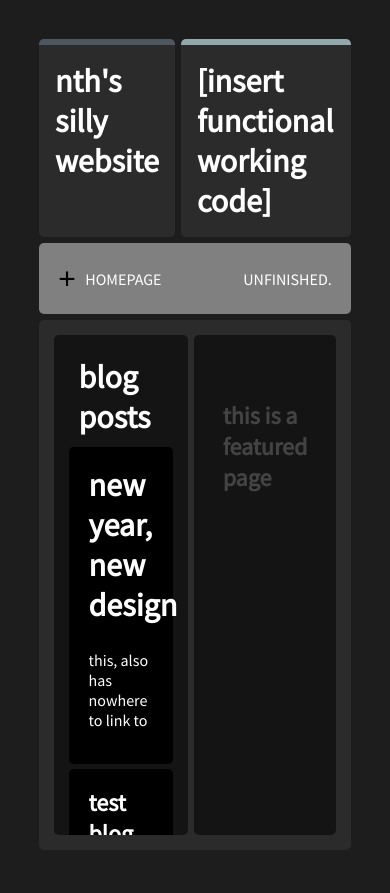
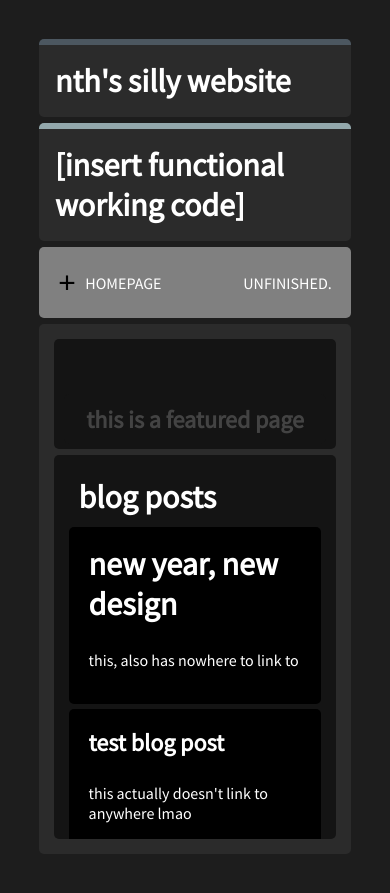
Before and after one commit to nthprsnl/website, a plain HTML site: page index.html in a window 390 px wide. Drawn offline with Linux system fonts and the light colour scheme.

Commit message:
responsive

```diff
--- a/assets/css/index.css
+++ b/assets/css/index.css
@@ -141,3 +141,15 @@ html::-webkit-scrollbar-thumb {
     border: 0.6vw solid var(--div-layer1);
     border-radius: 100vw;
 }
+
+@media all and (max-width: 1024px) {
+    header {
+        flex-direction:column;
+    }
+    .body-content {
+        flex-direction: column-reverse;
+    }
+    .blogs {
+        max-width: none;
+    }
+}
```
